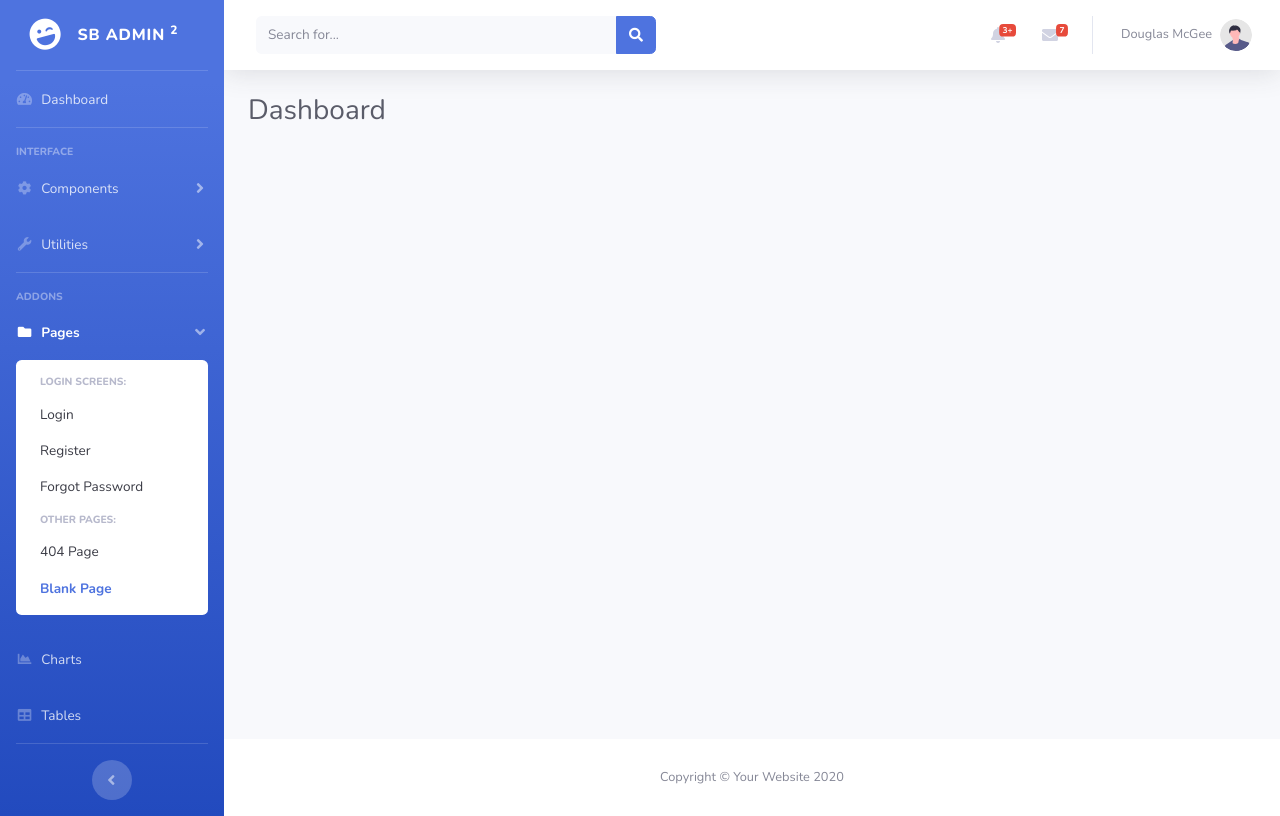
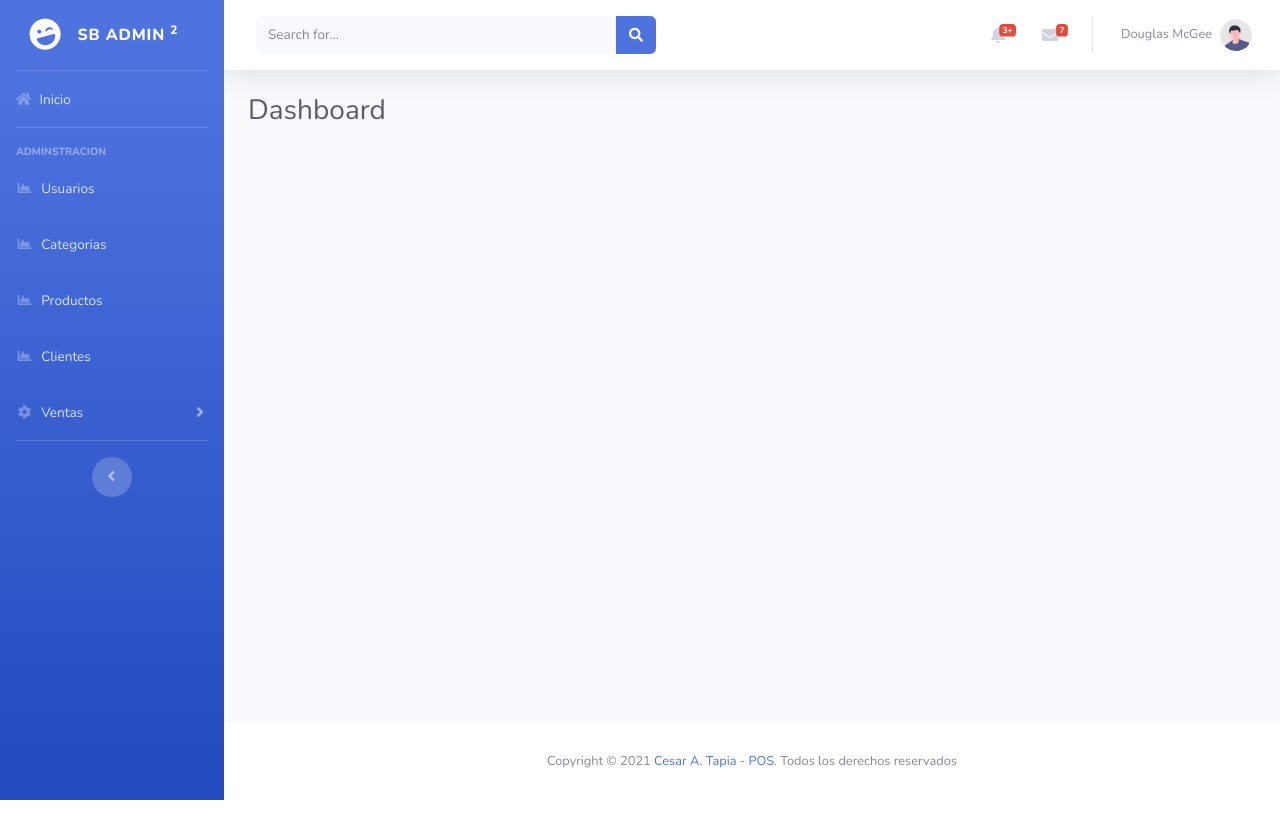
Before and after one commit to cesart050892/codeigniter-pos, a CodeIgniter 4 app: the page made by app/Views/pos/dashboard.php in a window 1280 px wide. Run offline with PHP 8.4 and a stand-in for CodeIgniter, Linux system fonts and the light colour scheme; the template is opened without the code that fills it, so the values that code supplies are empty; some libraries are stand-ins or nearby versions.

Commit message:
adaptando plantilla

```diff
--- a/app/Views/layout/main.php
+++ b/app/Views/layout/main.php
@@ -48,7 +48,7 @@
             <footer class="sticky-footer bg-white">
                 <div class="container my-auto">
                     <div class="copyright text-center my-auto">
-                        <span>Copyright &copy; Your Website 2020</span>
+                        <span>Copyright &copy; 2021 <a href="https://github.com/cesart050892" target="blank">Cesar A. Tapia</a> - <a href="https://github.com/cesart050892/php-pos" target="blank">POS</a>. Todos los derechos reservados</span>
                     </div>
                 </div>
             </footer>
--- a/app/Views/layout/partials/sidebar.php
+++ b/app/Views/layout/partials/sidebar.php
@@ -14,9 +14,9 @@
 
     <!-- Nav Item - Dashboard -->
     <li class="nav-item">
-        <a class="nav-link" href="index.html">
-            <i class="fas fa-fw fa-tachometer-alt"></i>
-            <span>Dashboard</span></a>
+        <a class="nav-link" href="/">
+            <i class="fas fa-home"></i>
+            <span>Inicio</span></a>
     </li>
 
     <!-- Divider -->
@@ -24,81 +24,52 @@
 
     <!-- Heading -->
     <div class="sidebar-heading">
-        Interface
+        Adminstracion
     </div>
+
+    <!-- Nav Item - Users -->
+    <li class="nav-item">
+        <a class="nav-link" href="charts.html">
+            <i class="fas fa-fw fa-chart-area"></i>
+            <span>Usuarios</span></a>
+    </li>
+
+    <!-- Nav Item - Category -->
+    <li class="nav-item">
+        <a class="nav-link" href="charts.html">
+            <i class="fas fa-fw fa-chart-area"></i>
+            <span>Categorias</span></a>
+    </li>
+
+
+    <!-- Nav Item - Products -->
+    <li class="nav-item">
+        <a class="nav-link" href="charts.html">
+            <i class="fas fa-fw fa-chart-area"></i>
+            <span>Productos</span></a>
+    </li>
+
+    <!-- Nav Item - Clients -->
+    <li class="nav-item">
+        <a class="nav-link" href="charts.html">
+            <i class="fas fa-fw fa-chart-area"></i>
+            <span>Clientes</span></a>
+    </li>
 
     <!-- Nav Item - Pages Collapse Menu -->
     <li class="nav-item">
         <a class="nav-link collapsed" href="#" data-toggle="collapse" data-target="#collapseTwo" aria-expanded="true" aria-controls="collapseTwo">
             <i class="fas fa-fw fa-cog"></i>
-            <span>Components</span>
+            <span>Ventas</span>
         </a>
         <div id="collapseTwo" class="collapse" aria-labelledby="headingTwo" data-parent="#accordionSidebar">
             <div class="bg-white py-2 collapse-inner rounded">
-                <h6 class="collapse-header">Custom Components:</h6>
-                <a class="collapse-item" href="buttons.html">Buttons</a>
-                <a class="collapse-item" href="cards.html">Cards</a>
+                <h6 class="collapse-header">Opciones:</h6>
+                <a class="collapse-item" href="buttons.html">Crear</a>
+                <a class="collapse-item" href="cards.html">Administrar</a>
+                <a class="collapse-item" href="cards.html">Reportes</a>
             </div>
         </div>
-    </li>
-
-    <!-- Nav Item - Utilities Collapse Menu -->
-    <li class="nav-item">
-        <a class="nav-link collapsed" href="#" data-toggle="collapse" data-target="#collapseUtilities" aria-expanded="true" aria-controls="collapseUtilities">
-            <i class="fas fa-fw fa-wrench"></i>
-            <span>Utilities</span>
-        </a>
-        <div id="collapseUtilities" class="collapse" aria-labelledby="headingUtilities" data-parent="#accordionSidebar">
-            <div class="bg-white py-2 collapse-inner rounded">
-                <h6 class="collapse-header">Custom Utilities:</h6>
-                <a class="collapse-item" href="utilities-color.html">Colors</a>
-                <a class="collapse-item" href="utilities-border.html">Borders</a>
-                <a class="collapse-item" href="utilities-animation.html">Animations</a>
-                <a class="collapse-item" href="utilities-other.html">Other</a>
-            </div>
-        </div>
-    </li>
-
-    <!-- Divider -->
-    <hr class="sidebar-divider">
-
-    <!-- Heading -->
-    <div class="sidebar-heading">
-        Addons
-    </div>
-
-    <!-- Nav Item - Pages Collapse Menu -->
-    <li class="nav-item active">
-        <a class="nav-link" href="#" data-toggle="collapse" data-target="#collapsePages" aria-expanded="true" aria-controls="collapsePages">
-            <i class="fas fa-fw fa-folder"></i>
-            <span>Pages</span>
-        </a>
-        <div id="collapsePages" class="collapse show" aria-labelledby="headingPages" data-parent="#accordionSidebar">
-            <div class="bg-white py-2 collapse-inner rounded">
-                <h6 class="collapse-header">Login Screens:</h6>
-                <a class="collapse-item" href="login.html">Login</a>
-                <a class="collapse-item" href="register.html">Register</a>
-                <a class="collapse-item" href="forgot-password.html">Forgot Password</a>
-                <div class="collapse-divider"></div>
-                <h6 class="collapse-header">Other Pages:</h6>
-                <a class="collapse-item" href="404.html">404 Page</a>
-                <a class="collapse-item active" href="blank.html">Blank Page</a>
-            </div>
-        </div>
-    </li>
-
-    <!-- Nav Item - Charts -->
-    <li class="nav-item">
-        <a class="nav-link" href="charts.html">
-            <i class="fas fa-fw fa-chart-area"></i>
-            <span>Charts</span></a>
-    </li>
-
-    <!-- Nav Item - Tables -->
-    <li class="nav-item">
-        <a class="nav-link" href="tables.html">
-            <i class="fas fa-fw fa-table"></i>
-            <span>Tables</span></a>
     </li>
 
     <!-- Divider -->
```
